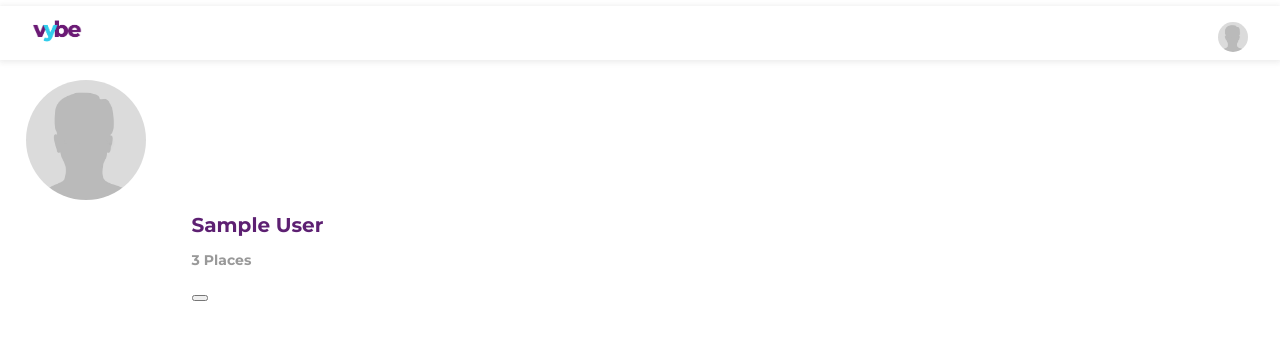
After one commit to tc-mwangi/land-repo, a Flask app: page /profile in a window 1280 px wide. The commit adds this page. Shown: the top 340 px of the page. Run offline with Flask 2, Linux system fonts and the light colour scheme; the visitor is signed in with stand-in values (Sample User, id 1); data comes from the database, SQL or seed files in the repository; some libraries are stand-ins or nearby versions.

Commit message:
start styling the profile page

```diff
--- a/app/assets/style.scss
+++ b/app/assets/style.scss
@@ -206,3 +206,57 @@ fieldset {
       }
    }
 }
+
+.in-nav {
+   margin: 0;
+   padding: 0;
+   box-shadow: 0 1px 6px 1px rgba(#333,0.1);
+   box-sizing: border-box;
+
+   nav {
+      margin: 0.5% 2.5%;
+   }
+}
+
+.avatar {
+   width: 120px;
+   height: 120px;
+   border-radius: 50%;
+   overflow: hidden;
+   img {
+      width: 100%;
+   }
+}
+
+.avatar-tiny {
+   width: 30px;
+   height: 30px;
+   border-radius: 50%;
+   overflow: hidden;
+   img {
+      width: 100%;
+   }
+}
+
+.logo {
+   width: 50px;
+   height: 50px;
+   border-radius: 50%;
+   overflow: hidden;
+   img {
+      width: 100%;
+   }
+}
+
+.meta {
+   margin: 0 2%;
+   padding: 0 2%;
+   width: 82.5%;
+   text-align: left;
+   h1 {
+      @include font($main,600,20px);
+   }
+   p {
+      @include font(rgba(#333,0.5),600,14px);
+   }
+}
--- a/app/auth/forms.py
+++ b/app/auth/forms.py
@@ -8,7 +8,7 @@ class LoginForm(FlaskForm):
 	email = StringField('Your Email Address',validators=[Required(),Email()], render_kw={"placeholder": "Enter Your Email"})
 	password = PasswordField('Password',validators =[Required()], render_kw={"placeholder": "Enter Your Password"})
 	remember = BooleanField('Remember me')
-	submit = SubmitField('Sign In')
+	submit = SubmitField('Log In')
 
 class RegistrationForm(FlaskForm):
     email = StringField('Your Email Address',validators=[Required(),Email()], render_kw={"placeholder": "Your Email Address"})
--- a/app/main/views.py
+++ b/app/main/views.py
@@ -1,8 +1,19 @@
 from flask import render_template, request, redirect, url_for,abort
 from . import main
 from .. import db
+from flask_login import current_user,login_required
 
 @main.route('/')
 def index():
-    title = 'vYbe'
-    return render_template('index.html',title=title)
+   title = 'Vybe'
+   return render_template('index.html',title=title)
+
+@main.route('/profile')
+@login_required
+def profile():
+
+   user = current_user
+
+   title = current_user.name
+
+   return render_template('profile.html',title=title, user = user)
--- a/app/models.py
+++ b/app/models.py
@@ -17,6 +17,7 @@ class User(UserMixin,db.Model):
     name = db.Column(db.String(255))
     username = db.Column(db.String(255),unique = True,nullable=False)
     email = db.Column(db.String(255),unique = True,nullable=False)
+    avatar = db.Column(db.String(200), default='default.jpg')
     pass_secure = db.Column(db.String(255))
 
     @property
--- a/app/static/css/style.css
+++ b/app/static/css/style.css
@@ -282,4 +282,71 @@ fieldset {
 .login-form h1 span {
   color: rgba(93, 32, 114, 0.6);
 }
+
+.in-nav {
+  margin: 0;
+  padding: 0;
+  -webkit-box-shadow: 0 1px 6px 1px rgba(51, 51, 51, 0.1);
+          box-shadow: 0 1px 6px 1px rgba(51, 51, 51, 0.1);
+  -webkit-box-sizing: border-box;
+          box-sizing: border-box;
+}
+
+.in-nav nav {
+  margin: 0.5% 2.5%;
+}
+
+.avatar {
+  width: 120px;
+  height: 120px;
+  border-radius: 50%;
+  overflow: hidden;
+}
+
+.avatar img {
+  width: 100%;
+}
+
+.avatar-tiny {
+  width: 30px;
+  height: 30px;
+  border-radius: 50%;
+  overflow: hidden;
+}
+
+.avatar-tiny img {
+  width: 100%;
+}
+
+.logo {
+  width: 50px;
+  height: 50px;
+  border-radius: 50%;
+  overflow: hidden;
+}
+
+.logo img {
+  width: 100%;
+}
+
+.meta {
+  margin: 0 2%;
+  padding: 0 2%;
+  width: 82.5%;
+  text-align: left;
+}
+
+.meta h1 {
+  font-family: "Montserrat", sans-serif;
+  color: #5d2072;
+  font-weight: 600;
+  font-size: 20px;
+}
+
+.meta p {
+  font-family: "Montserrat", sans-serif;
+  color: rgba(51, 51, 51, 0.5);
+  font-weight: 600;
+  font-size: 14px;
+}
 /*# sourceMappingURL=style.css.map */
--- /dev/null
+++ b/app/templates/in-nav.html
@@ -0,0 +1,16 @@
+   <nav>
+      <div class='logo'>
+         <a href="{{ url_for('main.index') }}" class='logo'>
+            <img src="{{ url_for('static', filename='images/logo.png') }}" alt="">
+         </a>
+      </div>
+      <div class="menu right">
+         <ul>
+            <li class="avatar-tiny">
+               <a href="{{ url_for('auth.register') }}">
+                  <img src="{{ url_for('static', filename='avatars/'+user.avatar) }}" alt="">
+               </a>
+            </li>
+         </ul>
+      </div>
+   </nav>
--- a/app/templates/nav.html
+++ b/app/templates/nav.html
@@ -1,10 +1,12 @@
 <nav>
    <div class='logo'>
-      <img src="{{ url_for('static', filename='images/logo.png') }}" alt="">
+      <a href="{{ url_for('main.index') }}">
+         <img src="{{ url_for('static', filename='images/logo.png') }}" alt="">
+      </a>
    </div>
    <div class="menu right">
       <ul>
-         <li><a href="{{ url_for('auth.login') }}">Log In</a></li>
+         <li><a href="{{ url_for('auth.register') }}">Log In</a></li>
       </ul>
    </div>
 </nav>
--- /dev/null
+++ b/app/templates/profile.html
@@ -0,0 +1,25 @@
+{% extends 'layout.html' %}
+
+{% block content %}
+
+   <div class="in-nav">
+      {% include 'in-nav.html' %}
+   </div>
+
+   <div class="container">
+      <div class="profile-details">
+         <div class="avatar left">
+            <img src="{{ url_for('static', filename='avatars/'+user.avatar) }}" alt="">
+         </div>
+         <div class="meta right">
+            <h1>{{ user.name }}</h1>
+            <p>3 Places</p>
+            <a href="">
+               <button></button>
+            </a>
+         </div>
+      </div>
+   </div>
+
+
+{% endblock %}
```
Also changed, not shown: app/auth/views.py (+3 -16 lines), app/templates/auth/register.html (+4 -5 lines), migrations/versions/7122a9e02866_.py (renamed from migrations/versions/4c9503bce891_.py, +4 -3 lines), app/static/avatars/default.jpg (added), 1 other file.
